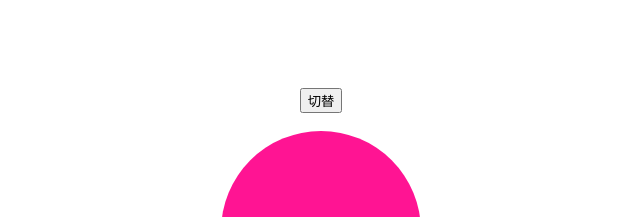
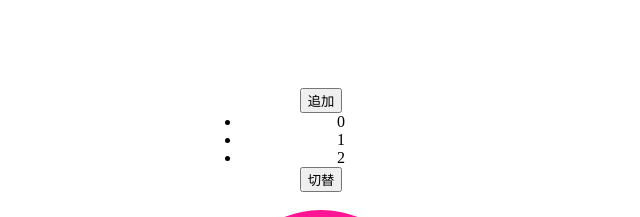
Before and after one commit to nom30523/p-vuejs, a Vue app in the folder p-vuejs/: page / in a window 1280 px wide. Shown: the top 217 px of the page, without its empty margins (319-959 px from the left). Built offline with nearby package versions, Linux system fonts and the light colour scheme.

Commit message:
transition-group

```diff
--- a/p-vuejs/src/App.vue
+++ b/p-vuejs/src/App.vue
@@ -1,5 +1,16 @@
 <template>
   <div class="main">
+    <button @click="add">追加</button>
+    <ul style="width: 200px; margin: auto;">
+      <transition-group name="slide" tag="div">
+        <li
+          style="cursor: pointer;"
+          v-for="(number, index) in numbers"
+          :key="index"
+          @click="remove(index)"
+        >{{ number }}</li>
+      </transition-group>
+    </ul>
     <button @click="show = !show">切替</button>
     <br><br>
     <transition
@@ -43,11 +54,23 @@
   },
   data() {
     return {
+      numbers: [0, 1, 2],
+      nextNumber: 3,
       show: true,
       myComponent: "ComponentA"
     }
   },
   methods: {
+    randomIndex() {
+      return Math.floor(Math.random() * this.numbers.length);
+    },
+    add() {
+      this.numbers.splice(this.randomIndex(), 0, this.nextNumber);
+      this.nextNumber += 1;
+    },
+    remove(index) {
+      this.numbers.splice(index, 1);
+    },
     beforeEnter(el) {
       el.style.transform = 'scale(0)'
     },
@@ -86,6 +109,9 @@
   background-color: deeppink;
 }
 
+.fade-move {
+  transition: transform 1s;
+}
 .fade-enter {
   opacity: 0;
 }
```
